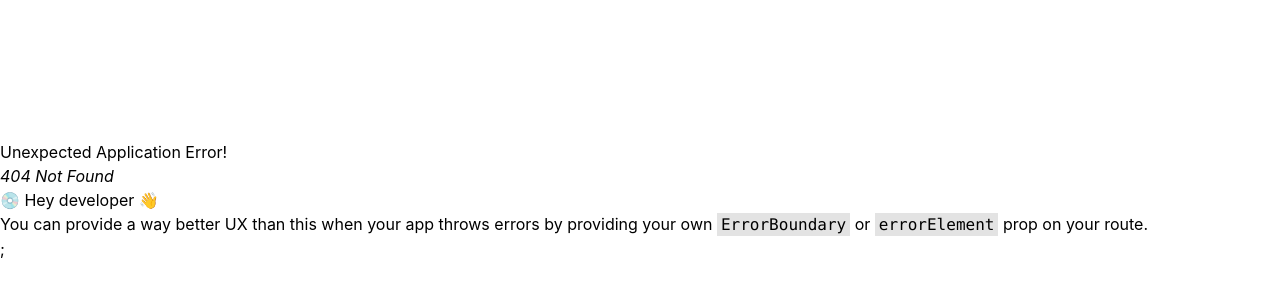
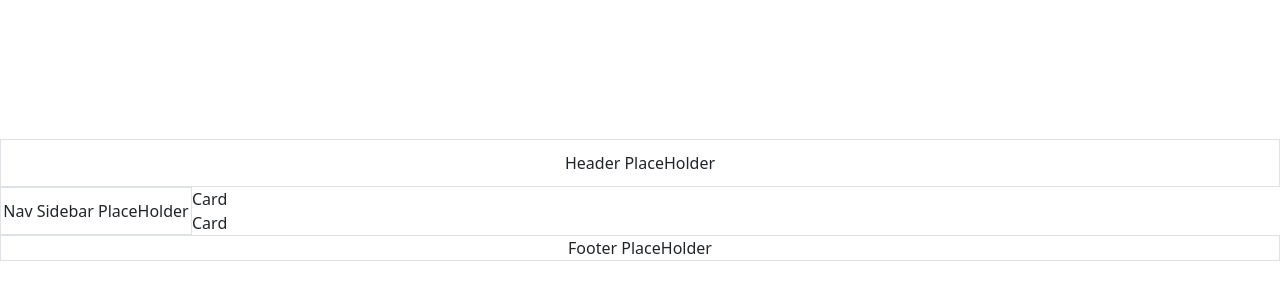
Before and after one commit to TimsPizza/traffic-monitor-with-webui, a React (Vite) app in the folder frontend/: page /#/dashboard in a window 1280 px wide. Before the commit this address had no page. Shown: the part 200-500 px from the top of the page. Built offline with nearby package versions, Linux system fonts and the light colour scheme.

Commit message:
basic layout

```diff
--- a/frontend/src/App.tsx
+++ b/frontend/src/App.tsx
@@ -1,4 +1,5 @@
 import "./styles/tailwind.output.css";
+import "bootstrap/dist/css/bootstrap.min.css";
 import { useState } from "react";
 import { RouterProvider } from "react-router-dom";
 import { router } from "./routes";
@@ -6,7 +7,7 @@ import { router } from "./routes";
 function App() {
   return (
     <>
-      <RouterProvider router={router} />;
+      <RouterProvider router={router} />
     </>
   );
 }
--- /dev/null
+++ b/frontend/src/components/Card.tsx
@@ -0,0 +1,9 @@
+import React from 'react'
+
+const Card = () => {
+  return (
+    <div>Card</div>
+  )
+}
+
+export default Card
--- /dev/null
+++ b/frontend/src/components/Footer.tsx
@@ -0,0 +1,13 @@
+import React from "react";
+
+const Footer = () => {
+  return (
+    <div className="h-full w-full">
+      <div className="flex h-full w-full items-center justify-center border border-gray-300">
+        <span>Footer PlaceHolder</span>
+      </div>
+    </div>
+  );
+};
+
+export default Footer;
--- /dev/null
+++ b/frontend/src/components/Header.tsx
@@ -0,0 +1,13 @@
+import React from "react";
+
+const Header = () => {
+  return (
+    <div className="flex justify-between items-center h-[8%] w-full">
+      <div className="h-12 border border-gray-300 w-full flex items-center justify-center">
+        <span>Header PlaceHolder</span>
+      </div>
+    </div>
+  );
+};
+
+export default Header;
--- /dev/null
+++ b/frontend/src/components/Nav.tsx
@@ -0,0 +1,15 @@
+import React from "react";
+
+const Nav = () => {
+  return (
+    <div className="h-full w-full">
+      <div className="flex h-full items-center justify-between">
+        <div className="flex h-full w-full items-center justify-center border border-gray-300">
+          <span>Nav Sidebar PlaceHolder</span>
+        </div>
+      </div>
+    </div>
+  );
+};
+
+export default Nav;
--- a/frontend/src/index.css
+++ b/frontend/src/index.css
@@ -7,8 +7,16 @@
   text-rendering: optimizeLegibility;
   -webkit-font-smoothing: antialiased;
   -moz-osx-font-smoothing: grayscale;
+  height: 100%;
+  width: 100%;
 }
 
+#root {
+  display: flex;
+  flex-direction: column;
+  height: 100%;
+  width: 100%;
+}
 
 a {
   font-weight: 500;
--- /dev/null
+++ b/frontend/src/pages/Dashboard.tsx
@@ -0,0 +1,26 @@
+import React from "react";
+import { Row, Col } from "react-bootstrap";
+import Card from "../components/Card";
+
+const Dashboard = () => {
+  return (
+    <div id="dashboard-wrapper" className="">
+      <Row>
+        <Col sm={6}>
+          <Row>
+            <Col sm={12}>
+              <Card />
+            </Col>
+          </Row>
+          <Row>
+            <Col sm={12}>
+              <Card />
+            </Col>
+          </Row>
+        </Col>
+      </Row>
+    </div>
+  );
+};
+
+export default Dashboard;
--- a/frontend/src/routes/_layout.tsx
+++ b/frontend/src/routes/_layout.tsx
@@ -1,9 +1,32 @@
-import React from "react";
+import React, { useEffect } from "react";
+import { Outlet, useNavigate } from "react-router-dom";
+import Nav from "../components/Nav";
+import Footer from "../components/Footer";
+import Header from "../components/Header";
 
 const Layout = () => {
+  const navigate = useNavigate();
+  useEffect(() => {
+    navigate("/dashboard");
+  }, []);
   return (
-    <div id='layout' className="flex h-full w-full flex-col items-center justify-center">
-      <h1>Layout</h1>
+    <div id="layout" className="flex h-full w-full flex-col">
+      <div className="">
+        <header className="">
+          <Header />
+        </header>
+      </div>
+      <div className="flex h-full w-full flex-row">
+        <nav className="w-[15%]">
+          <Nav />
+        </nav>
+        <div id="layout-content-wrapper" className="flex-1">
+          <Outlet />
+        </div>
+      </div>
+      <footer className="min-h-[8%]">
+        <Footer />
+      </footer>
     </div>
   );
 };
--- /dev/null
+++ b/package.json
@@ -0,0 +1,5 @@
+{
+  "dependencies": {
+    "recharts": "^2.15.0"
+  }
+}
```
Also changed, not shown: frontend/src/routes/index.tsx (+8 -1 lines), frontend/src/styles/tailwind.output.css, 1 other file (tests, documents, lock files or other folders).
